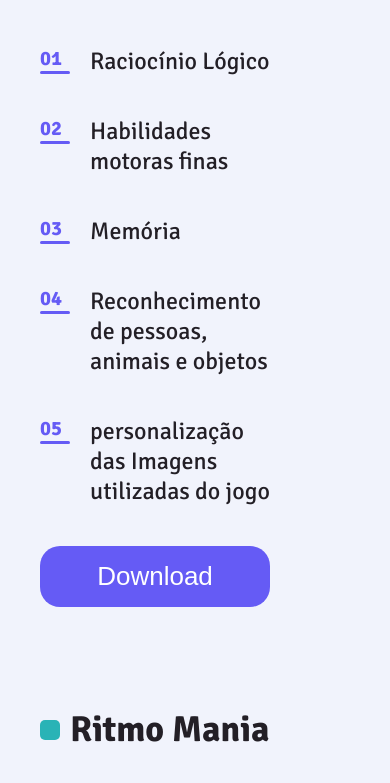
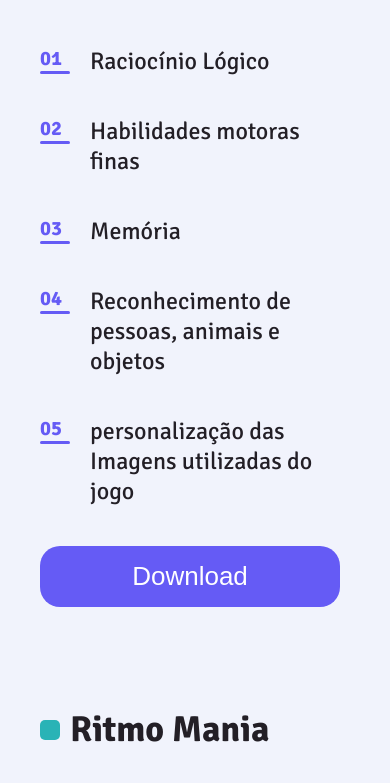
Before and after one commit to human-interaction-with-tecnologies/adaptive-games-platform, a React (Create React App) app: page / in a window 390 px wide. Shown: the part 1232-2015 px from the top of the page. Built offline with nearby package versions, Linux system fonts and the light colour scheme.

Commit message:
refactor(feat(styles): implementing styles on the landing page): :lipstick: responsiveness readjustment

```diff
--- a/src/pages/LandingPage/style.module.css
+++ b/src/pages/LandingPage/style.module.css
@@ -282,6 +282,7 @@
 
     .characteristics li{
         padding-left: 40px;
+        left: 0px;
     }
 
 
@@ -302,8 +303,8 @@
     }
 
     .characteristics li{
-        width: 240px;
-        padding-left: 10px;
+        width: 340px;
+        padding-left: 40px;
     }
 
     .mascoteQuebraCabeça > svg{
@@ -330,6 +331,8 @@
     align-items: center;
     position: relative;
     left: 40px;
+    max-width: 400px;
+    width: 100%;
 }
 
 .characteristicsRitmoMania h3{
@@ -448,6 +451,7 @@
 
     .titlePlayRitmoMania{
         margin-left: 20px;
+        max-width: 300px;
     }
 
     .characteristicsRitmoMania li span{
@@ -507,6 +511,7 @@
     .finances h1{
         width: 360px;
         font-size: 3rem;
+        margin-left: -5px;
     }
 
     .finances li{
```
